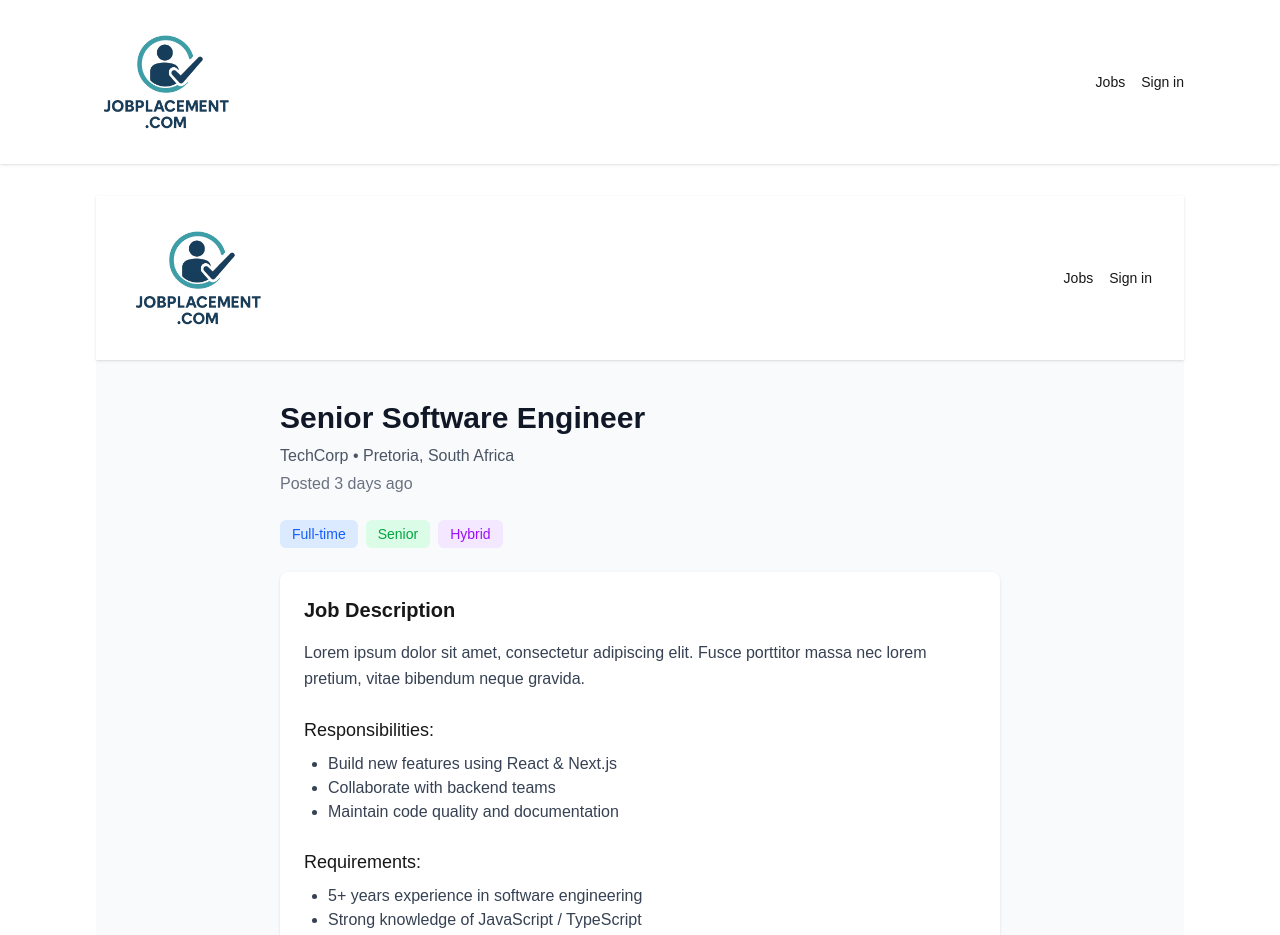
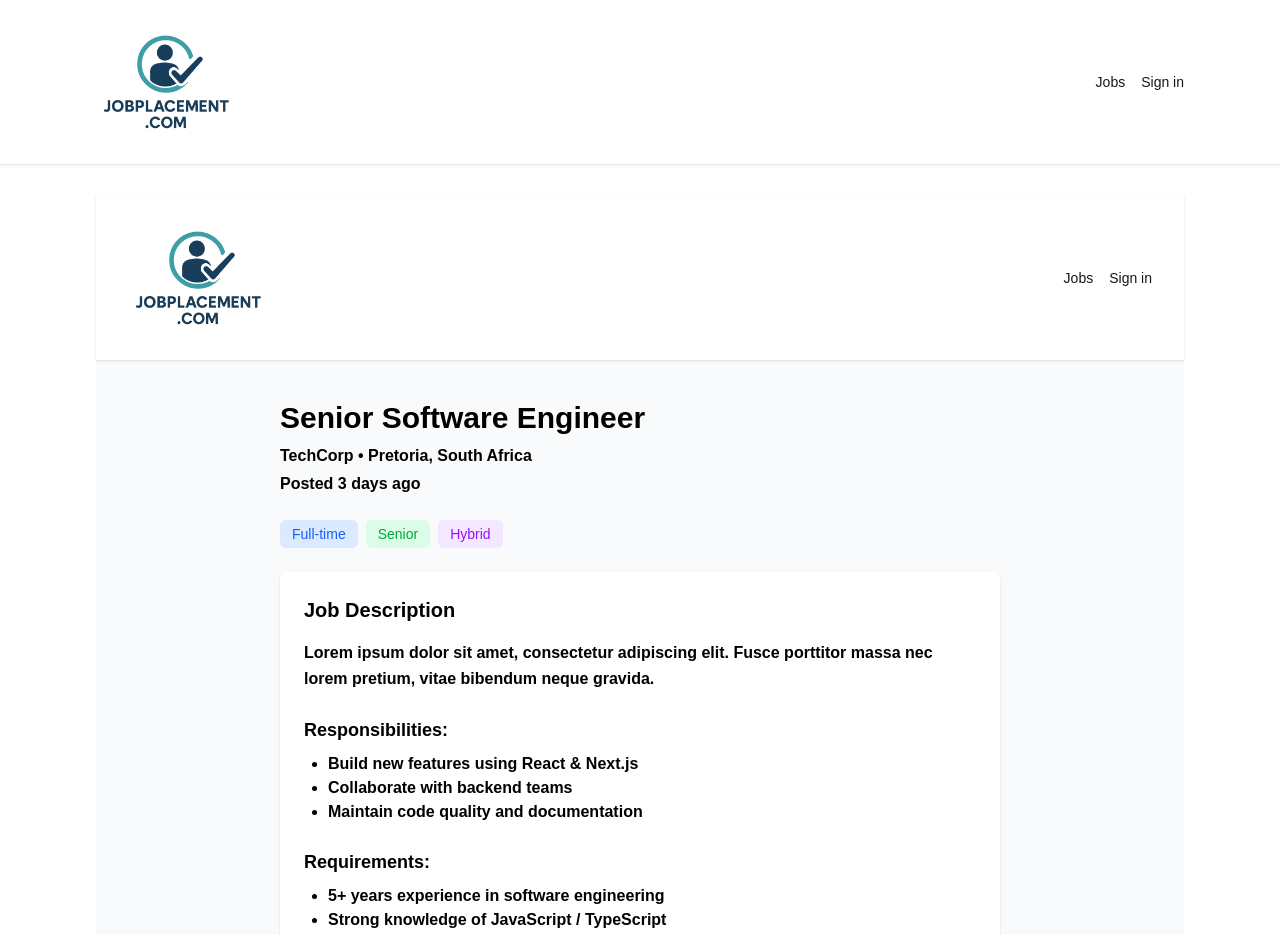
Before and after one commit to Lavo1/alx-project-nexus, a Next.js app in the folder jobplacement-frontend/: page /jobs/1 in a window 1280 px wide. Shown: the top 935 px of the page. Built offline with nearby package versions, Linux system fonts and the light colour scheme.

Commit message:
Final fixes before push

```diff
--- a/jobplacement-frontend/app/apply/page.tsx
+++ b/jobplacement-frontend/app/apply/page.tsx
@@ -31,12 +31,12 @@ export default function ApplicationFormPage() {
 
   return (
     <div className="max-w-2xl mx-auto bg-white p-6 mt-10 rounded-xl shadow-md">
-      <h1 className="text-2xl font-semibold mb-6">Apply for this Job</h1>
+      <h1 className="text-2xl font-bold text-black mb-6">Apply for this Job</h1>
 
       <form onSubmit={handleSubmit} className="space-y-6">
         {/* Full Name */}
         <div>
-          <label className="block font-medium mb-1">Full Name</label>
+          <label className="block font-bold text-black mb-1">Full Name</label>
           <input
             type="text"
             name="fullName"
@@ -48,7 +48,7 @@ export default function ApplicationFormPage() {
 
         {/* Email */}
         <div>
-          <label className="block font-medium mb-1">Email Address</label>
+          <label className="block font-bold text-black mb-1">Email Address</label>
           <input
             type="email"
             name="email"
@@ -60,7 +60,7 @@ export default function ApplicationFormPage() {
 
         {/* Phone */}
         <div>
-          <label className="block font-medium mb-1">Phone Number</label>
+          <label className="block font-bold text-black mb-1">Phone Number</label>
           <input
             type="text"
             name="phone"
@@ -72,7 +72,7 @@ export default function ApplicationFormPage() {
 
         {/* Resume Upload */}
         <div>
-          <label className="block font-medium mb-1">Upload Resume</label>
+          <label className="block font-bold text-black mb-1">Upload Resume</label>
           <input
             type="file"
             accept=".pdf,.doc,.docx"
@@ -84,7 +84,7 @@ export default function ApplicationFormPage() {
 
         {/* Cover Letter */}
         <div>
-          <label className="block font-medium mb-1">Cover Letter (optional)</label>
+          <label className="block font-bold text-black mb-1">Cover Letter (optional)</label>
           <textarea
             name="coverLetter"
             rows={5}
--- a/jobplacement-frontend/app/jobs/[id]/page.tsx
+++ b/jobplacement-frontend/app/jobs/[id]/page.tsx
@@ -10,9 +10,9 @@ export default function JobDetailPage({ params }: { params: { id: string } }) {
       <div className="px-6 py-10 max-w-3xl mx-auto">
         {/* Job Header */}
         <div className="mb-6">
-          <h1 className="text-3xl font-bold text-gray-900">Senior Software Engineer</h1>
-          <p className="text-gray-600 mt-2">TechCorp • Pretoria, South Africa</p>
-          <p className="text-gray-500 mt-1">Posted 3 days ago</p>
+          <h1 className="text-3xl font-bold text-black">Senior Software Engineer</h1>
+          <p className="text-black font-bold mt-2">TechCorp • Pretoria, South Africa</p>
+          <p className="text-black font-bold mt-1">Posted 3 days ago</p>
         </div>
 
         {/* Job Tags */}
@@ -24,21 +24,21 @@ export default function JobDetailPage({ params }: { params: { id: string } }) {
 
         {/* Description */}
         <div className="bg-white p-6 rounded-lg shadow-sm">
-          <h2 className="text-xl font-semibold mb-4">Job Description</h2>
-          <p className="text-gray-700 leading-relaxed">
+          <h2 className="text-xl font-bold text-black mb-4">Job Description</h2>
+          <p className="text-black font-bold leading-relaxed">
             Lorem ipsum dolor sit amet, consectetur adipiscing elit. Fusce porttitor massa nec
             lorem pretium, vitae bibendum neque gravida.
           </p>
 
-          <h3 className="text-lg font-medium mt-6 mb-2">Responsibilities:</h3>
-          <ul className="list-disc ml-6 text-gray-700">
+          <h3 className="text-lg font-bold text-black mt-6 mb-2">Responsibilities:</h3>
+          <ul className="list-disc ml-6 text-black font-bold">
             <li>Build new features using React & Next.js</li>
             <li>Collaborate with backend teams</li>
             <li>Maintain code quality and documentation</li>
           </ul>
 
-          <h3 className="text-lg font-medium mt-6 mb-2">Requirements:</h3>
-          <ul className="list-disc ml-6 text-gray-700">
+          <h3 className="text-lg font-bold text-black mt-6 mb-2">Requirements:</h3>
+          <ul className="list-disc ml-6 text-black font-bold">
             <li>5+ years experience in software engineering</li>
             <li>Strong knowledge of JavaScript / TypeScript</li>
             <li>Experience with REST APIs</li>
--- a/jobplacement-frontend/app/jobs/page.tsx
+++ b/jobplacement-frontend/app/jobs/page.tsx
@@ -3,7 +3,7 @@ import Image from "next/image";
 export default function JobListPage() {
   return (
     <div className="min-h-screen bg-white py-10">
-      <h1 className="text-3xl font-semibold mb-8">Available Jobs</h1>
+      <h1 className="text-3xl font-bold text-black mb-8">Available Jobs</h1>
 
       <div className="grid gap-6 md:grid-cols-2 lg:grid-cols-3">
         {/* Job Card */}
@@ -15,8 +15,8 @@ export default function JobListPage() {
             height={50}
             className="mb-4"
           />
-          <h2 className="text-xl font-bold">Frontend Developer</h2>
-          <p className="text-gray-600 mt-1">Pretoria • Full-time</p>
+          <h2 className="text-xl font-bold text-black">Frontend Developer</h2>
+          <p className="text-black font-bold mt-1">Pretoria • Full-time</p>
 
           <div className="flex gap-2 mt-4">
             <span className="bg-indigo-100 text-indigo-600 px-3 py-1 rounded-full text-sm">
@@ -41,8 +41,8 @@ export default function JobListPage() {
             height={50}
             className="mb-4"
           />
-          <h2 className="text-xl font-bold">Backend Developer</h2>
-          <p className="text-gray-600 mt-1">Johannesburg • Hybrid</p>
+          <h2 className="text-xl font-bold text-black">Backend Developer</h2>
+          <p className="text-black font-bold mt-1">Johannesburg • Hybrid</p>
           <div className="flex gap-2 mt-4">
             <span className="bg-orange-100 text-orange-600 px-3 py-1 rounded-full text-sm">
               Django
--- a/jobplacement-frontend/app/login/page.tsx
+++ b/jobplacement-frontend/app/login/page.tsx
@@ -30,21 +30,21 @@ export default function LoginPage() {
 
   return (
     <div className="mx-auto max-w-md rounded bg-white p-6 shadow">
-      <h1 className="mb-4 text-2xl font-semibold">Sign in</h1>
+      <h1 className="mb-4 text-2xl font-bold text-black">Sign in</h1>
       {error && <div className="mb-3 rounded bg-red-100 p-2 text-sm text-red-700">{error}</div>}
       <form onSubmit={handleSubmit} className="flex flex-col gap-3">
         <input
           value={username}
           onChange={(e) => setUsername(e.target.value)}
           placeholder="Username or email"
-          className="rounded border px-3 py-2"
+          className="rounded border px-3 py-2 text-black font-bold"
         />
         <input
           value={password}
           onChange={(e) => setPassword(e.target.value)}
           placeholder="Password"
           type="password"
-          className="rounded border px-3 py-2"
+          className="rounded border px-3 py-2 text-black font-bold"
         />
         <button
           type="submit"
```
Also changed, not shown: 1 other file (tests, documents, lock files or other folders).
